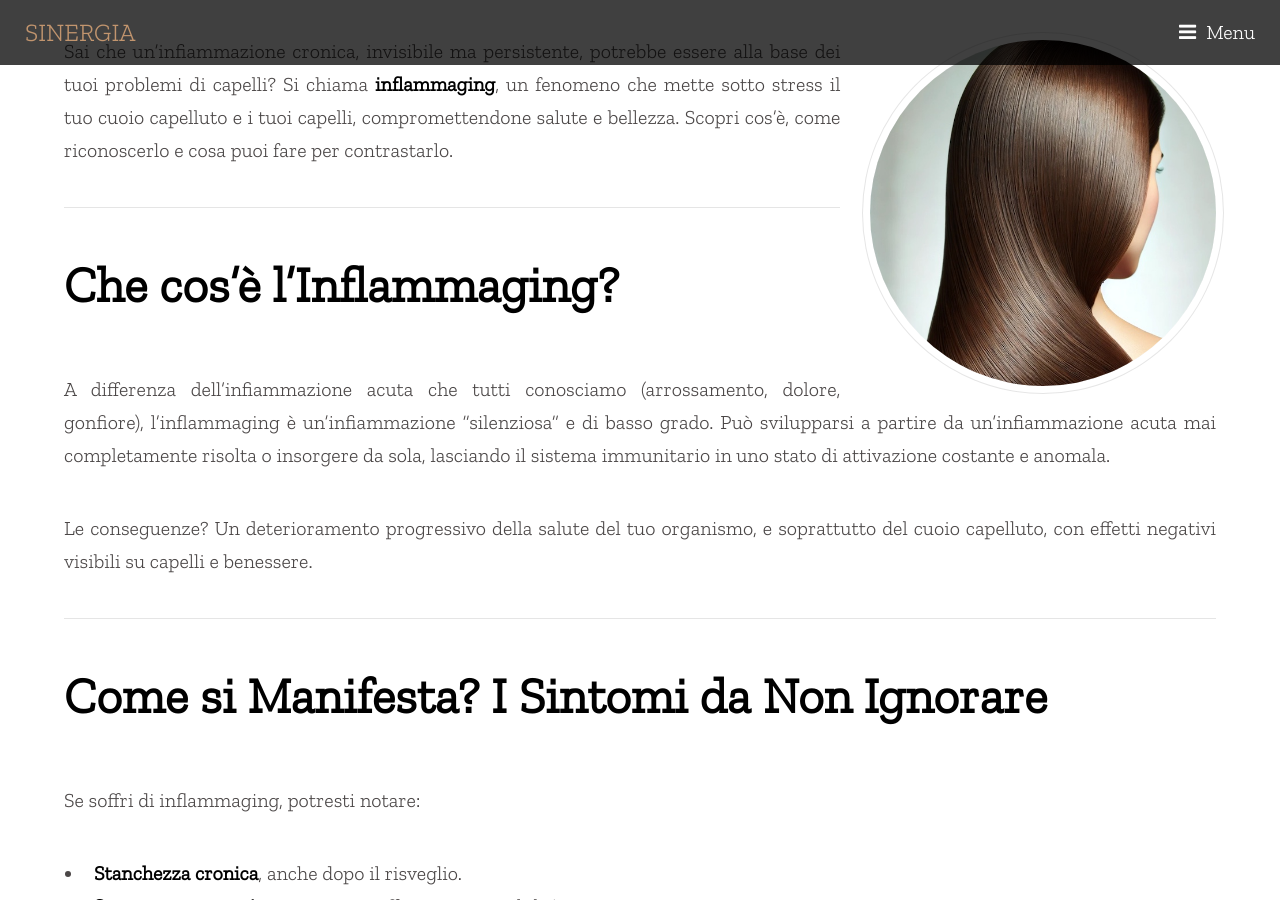
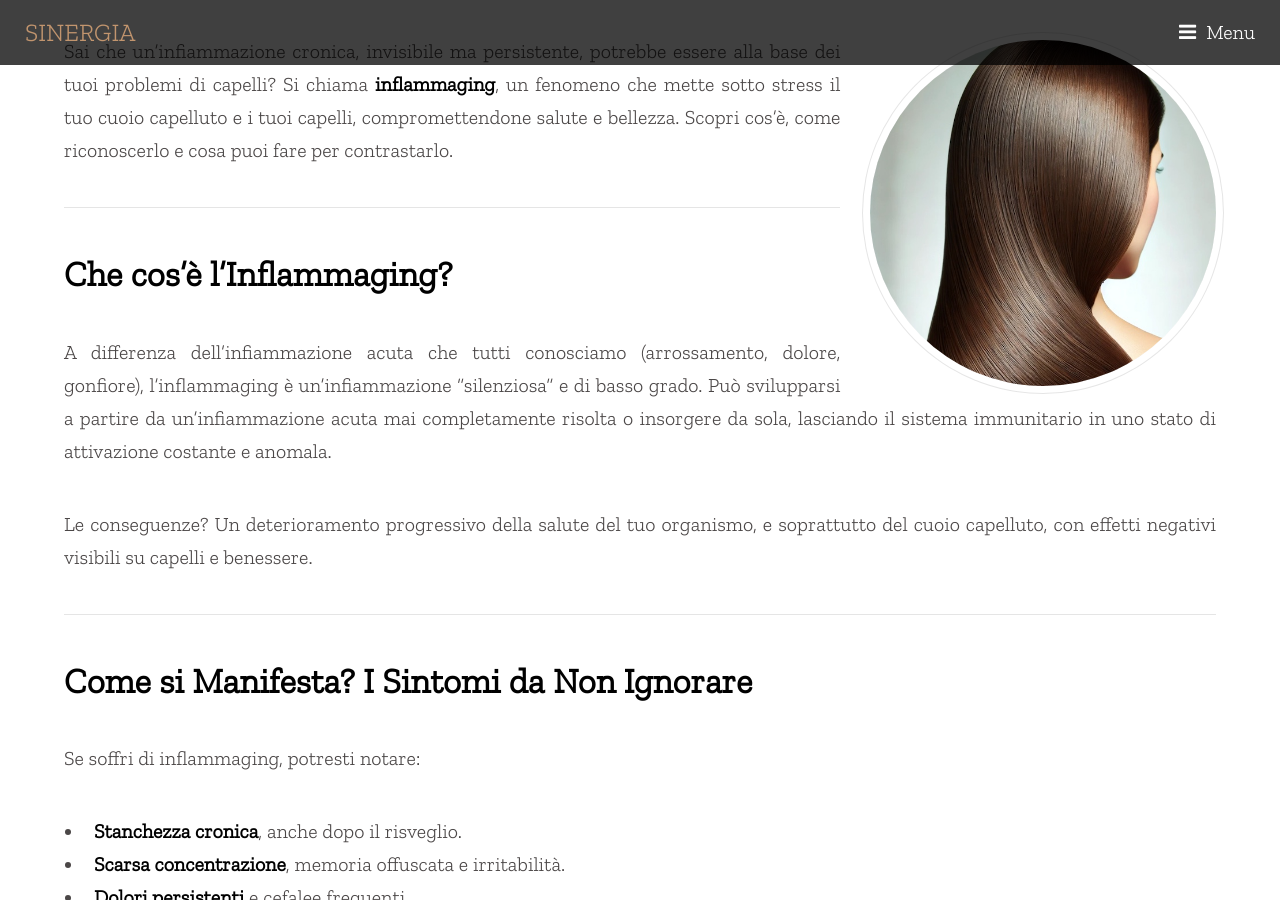
Before and after one commit to nardy70/sinergiaweb, a Jekyll site: the page built from _posts/consigli/2025-01-13-inflammaging.md, in a window 1280 px wide and 900 px high, scrolled down 394 px. Built offline with Jekyll 4.4.1, drawn with Linux system fonts in a browser that asks for light colours; comment, search, counter and statistics services are not loaded; a style sheet for code colours, icons or effects is not loaded.

```diff
--- a/_posts/consigli/2025-01-13-inflammaging.md
+++ b/_posts/consigli/2025-01-13-inflammaging.md
@@ -14,7 +14,7 @@ Sai che un’infiammazione cronica, invisibile ma persistente, potrebbe essere a
 
 ---
 
-## **Che cos’è l’Inflammaging?**
+### **Che cos’è l’Inflammaging?**
 
 A differenza dell’infiammazione acuta che tutti conosciamo (arrossamento, dolore, gonfiore), l’inflammaging è un’infiammazione “silenziosa” e di basso grado. Può svilupparsi a partire da un’infiammazione acuta mai completamente risolta o insorgere da sola, lasciando il sistema immunitario in uno stato di attivazione costante e anomala.
 
@@ -22,7 +22,7 @@ Le conseguenze? Un deterioramento progressivo della salute del tuo organismo, e
 
 ---
 
-## **Come si Manifesta? I Sintomi da Non Ignorare**
+### **Come si Manifesta? I Sintomi da Non Ignorare**
 
 Se soffri di inflammaging, potresti notare:
 - **Stanchezza cronica**, anche dopo il risveglio.
@@ -35,7 +35,7 @@ Ma non solo. I tuoi **capelli potrebbero essere il primo campanello d’allarme*
 
 ---
 
-## **Quando l’Inflammaging Colpisce i Tuoi Capelli**
+### **Quando l’Inflammaging Colpisce i Tuoi Capelli**
 
 Il tuo cuoio capelluto potrebbe mostrarti segnali chiari:
 - **Diradamento progressivo** anche in giovane età.
@@ -48,7 +48,7 @@ Se ti riconosci in queste situazioni, il tuo cuoio capelluto potrebbe aver bisog
 
 ---
 
-## **Perché si Verifica l’Inflammaging?**
+### **Perché si Verifica l’Inflammaging?**
 
 Lo stress, lo stile di vita e i fattori ambientali sono i principali colpevoli. Ecco le cause più comuni:
 - **Stress cronico** e disturbi del sonno.
@@ -62,7 +62,7 @@ Questo mix di fattori scatena uno stato infiammatorio costante, che danneggia il
 
 ---
 
-## **Come Contrastare l’Inflammaging**
+### **Come Contrastare l’Inflammaging**
 
 La buona notizia? Puoi agire fin da subito per proteggere i tuoi capelli. Ecco i passi fondamentali:
 1. **Segui un’alimentazione bilanciata**: riduci gli zuccheri, privilegia carboidrati integrali e proteine nobili.
@@ -75,7 +75,7 @@ Non si tratta solo di migliorare la tua routine, ma di rivoluzionare il tuo appr
 
 ---
 
-## **Scegli il Percorso Giusto per la Salute dei Tuoi Capelli**
+### **Scegli il Percorso Giusto per la Salute dei Tuoi Capelli**
 
 Nel nostro salone troverai professionisti pronti ad aiutarti con un percorso personalizzato per rigenerare il tuo cuoio capelluto e far rinascere i tuoi capelli. Attraverso diagnosi tricologiche avanzate, trattamenti mirati e i consigli giusti, tornerai a vedere capelli sani, forti e luminosi.
 
```
